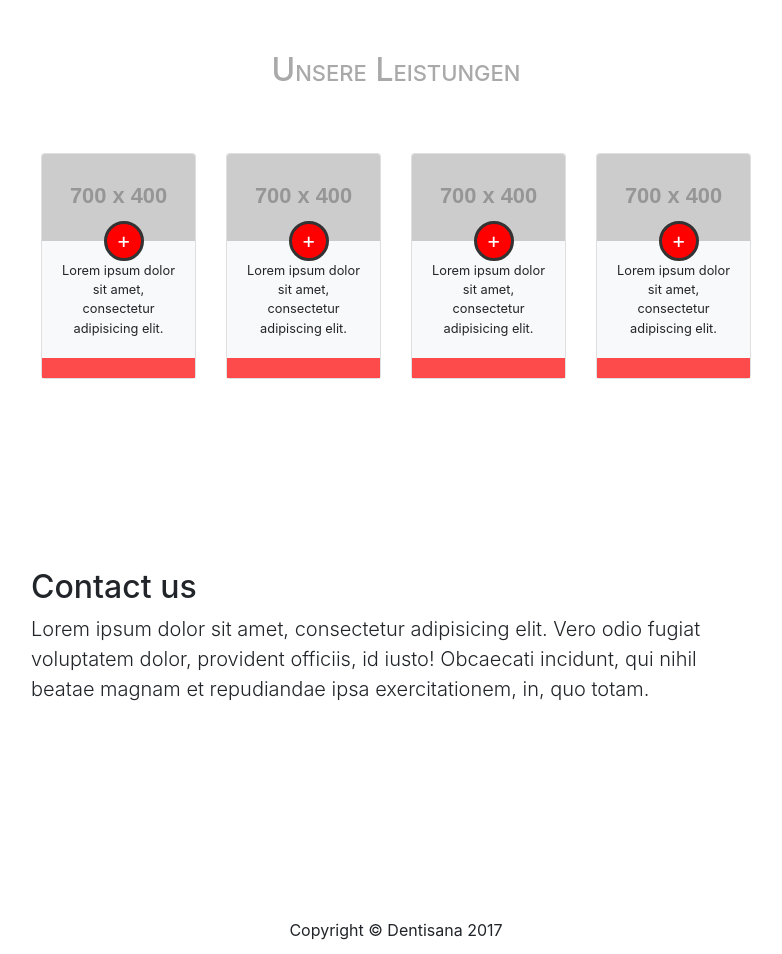
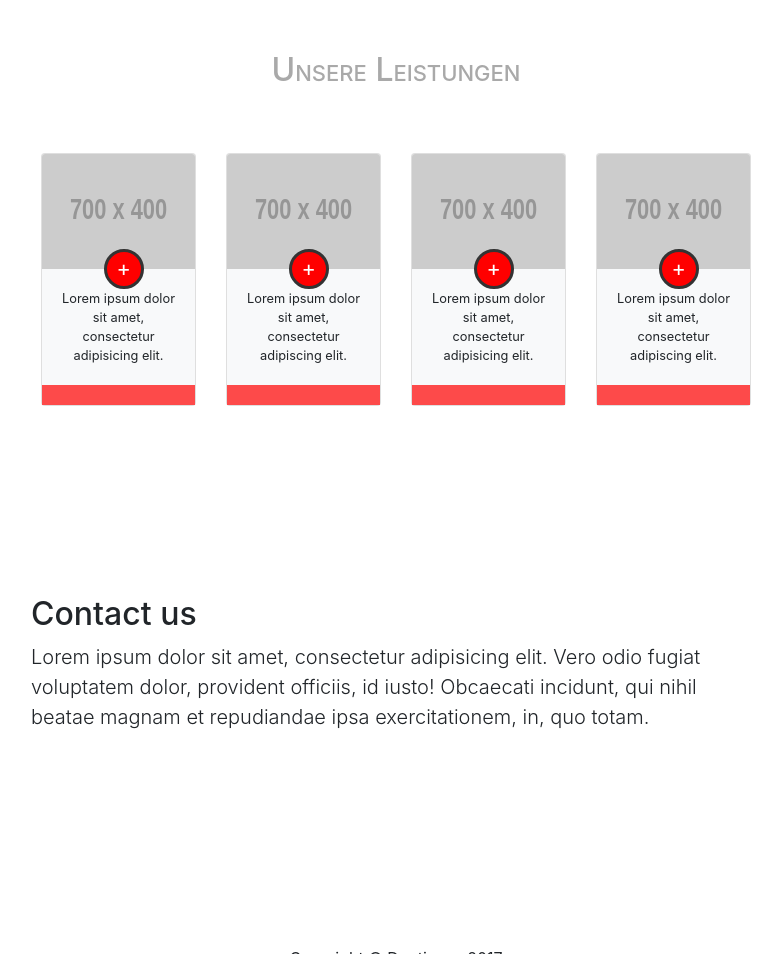
Before and after one commit to dyarzanavarro/dentistry_site_project, a website with bundled scripts: page main.html in a window 1280 px wide. Shown: the part 2433-3387 px from the top of the page, without its empty margins (244-1026 px from the left). Built offline with nearby package versions, Linux system fonts and the light colour scheme; placeholder pictures from the web are drawn by us.

Commit message:
img height angepasst

```diff
--- a/css/cg.css
+++ b/css/cg.css
@@ -52,6 +52,10 @@
      margin-bottom: 15px;
  }
 
+ .card-img-top {
+     min-height: 115px;
+ }
+
  .card-body {
      border-bottom: 20px solid rgba(255, 0, 0, 0.7);
      text-align: center;
```
